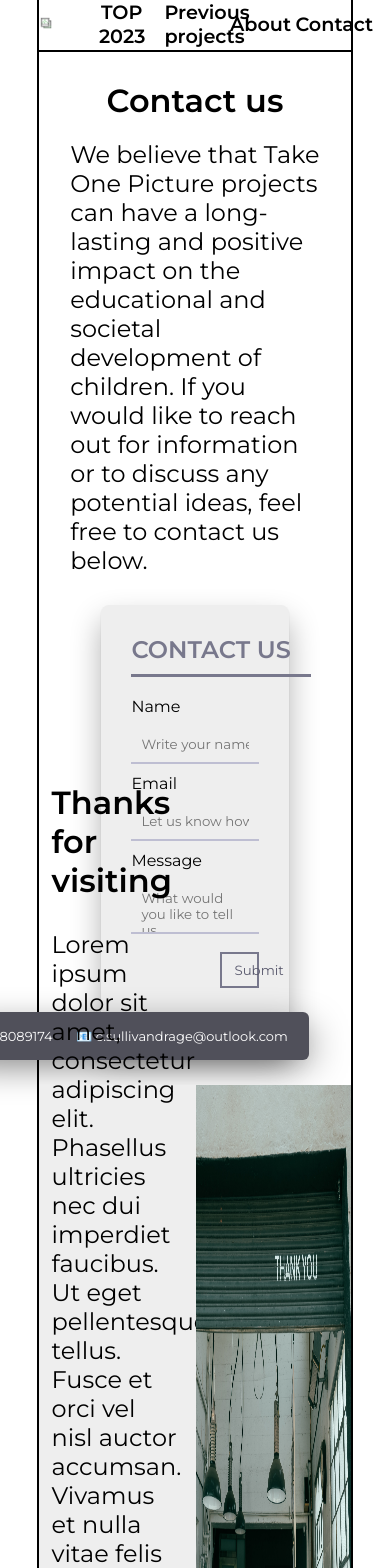
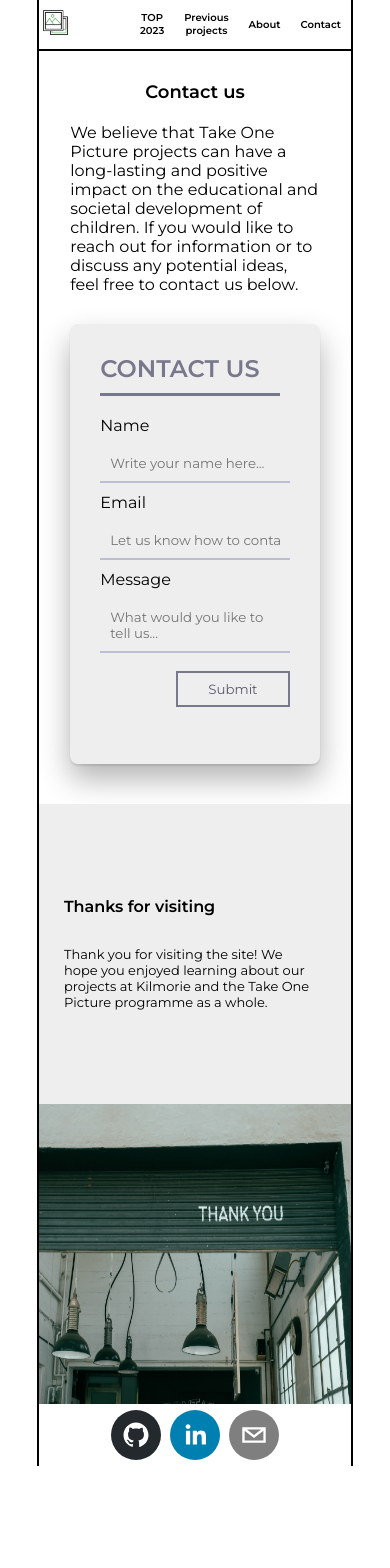
Before and after one commit to Callasaurus/take-one-picture-project, a Next.js app in the folder my-app/: page /Components/Contact in a window 390 px wide. Shown: the top 1568 px of the page. After the commit the page ends 1466 px from the top, so only its background shows below. Built offline with nearby package versions, Linux system fonts and the light colour scheme.

Commit message:
added responsive css across components

```diff
--- a/my-app/pages/Components/About.tsx
+++ b/my-app/pages/Components/About.tsx
@@ -5,6 +5,7 @@ import EmblaCarousel from './EmblaCarousel'
 import { EmblaOptionsType } from 'embla-carousel-react'
 import lisa from '../../Images/lisa.jpg'
 import { FadeInSection } from "./FadeInSection";
+import Link from "next/link";
 
 const OPTIONS: EmblaOptionsType = {}
 const SLIDE_COUNT = 17
@@ -33,7 +34,8 @@ export default function About() {
           <div className="component-top-container">
             <div className="component-top-1">
               <p id="headers"> Lisa Drage </p>
-              <p id="info-text"> Lorem ipsum dolor sit amet, consectetur adipiscing elit. Phasellus ultricies nec dui imperdiet faucibus. Ut eget pellentesque tellus. Fusce et orci vel nisl auctor accumsan. Vivamus et nulla vitae felis porta consequat. Cras eu varius diam. Nullam a aliquet risus, placerat facilisis enim. </p>
+              <p id="info-text"> Lisa has taken a lead role in organising the Take One Picture projects at Kilmorie. She has a History of Art degree and is passionate about enriching primary education with with artistic and creative expression.  </p>
+              <button> <Link style={{ textDecoration: "none", color: "black"}} href="/Components/Contact">Contact</Link> </button>
             </div>
             <div className="component-top-2">
               <Image src={lisa} alt=''/>
--- a/my-app/pages/Components/Contact.tsx
+++ b/my-app/pages/Components/Contact.tsx
@@ -46,10 +46,6 @@ export default function Contact() {
                   <div className='contact-button-container'>
                     <button type="submit" value="Send">Submit</button>
                   </div>
-                  <div className='form-span'>
-                    <span></span> 📱07718089174
-                    <span></span> 📧 c.sullivandrage@outlook.com
-                </div>
               </form>
           </FadeInSection>
 
@@ -57,7 +53,7 @@ export default function Contact() {
           <div className="component-top-container">
             <div className="component-top-1">
               <p id="headers"> Thanks for visiting </p>
-              <p id="info-text"> Lorem ipsum dolor sit amet, consectetur adipiscing elit. Phasellus ultricies nec dui imperdiet faucibus. Ut eget pellentesque tellus. Fusce et orci vel nisl auctor accumsan. Vivamus et nulla vitae felis porta consequat. Cras eu varius diam. Nullam a aliquet risus, placerat facilisis enim. </p>
+              <p id="info-text"> Thank you for visiting the site! We hope you enjoyed learning about our projects at Kilmorie and the Take One Picture programme as a whole.  </p>
             </div>
             <div className="component-top-2">
               <Image src={thankyou} alt=''/>
--- a/my-app/pages/Components/Current.tsx
+++ b/my-app/pages/Components/Current.tsx
@@ -6,6 +6,7 @@ import newer from '../../Images/newer.jpg';
 import kehinde from '../../Images/kehinde.webp';
 import henry from '../../Images/henry.jpg';
 import { FadeInSection } from "./FadeInSection";
+import Link from "next/link";
 
 export default function Current() {
   return [
@@ -16,7 +17,7 @@ export default function Current() {
           <div className="current-top-container">
             <p id="headers-current"> Take These Paintings 2023 </p>
             <p id="headers-current-info"> At Kilmorie, we became concerned at the suggested paintings by The National Gallery, because whilst they stimulate a huge and exciting variety of art work, the paintings themselves tend to be painted by white men for white men. Over the past few years we have tackled this issue by choosing our own artwork and topics to focus on, including diversity and identity. In 2023, we want to address another burning societal issue in our art project - the climate crisis.   </p>
-            <button> Read full TTP 2023 presentation</button>
+            <button> <Link style={{ textDecoration: "none", color: "black"}} href="/ttp2023.pdf" target="_blank">Read full TTP 2023 presentation</Link></button>
           </div>
           </FadeInSection>
 
--- a/my-app/styles/globals.css
+++ b/my-app/styles/globals.css
@@ -122,6 +122,44 @@
   cursor: pointer;
 }
 
+@media (max-width: 1100px) {
+  .component-top-1 {
+    height: 400px;
+  }
+  .component-top-2 img {
+    height: 400px;
+  }
+  #headers {
+    font-size: x-large;
+  }
+  #info-text {
+    font-size: large;
+  }
+  .component-top-1 button {
+    font-size: medium;
+    width: 40%;
+   }
+}
+@media (max-width: 800px) {
+  .component-top-1 {
+    height: 300px;
+  }
+  .component-top-2 img {
+    height: 300px;
+  }
+  .homepage-paintings {
+    flex-direction: column;
+  }
+  .homepage-paintings img {
+    width: 90%;
+  }
+}
+@media (max-width: 700px) {
+  .component-top-container {
+    flex-direction: column;
+  }
+}
+
 /* NAVBAR CSS */
 
 .navbar-container {
@@ -162,12 +200,17 @@
 }
 
 .navbar-links-left {
-  width: 30%;
+  width: 40%;
   display: flex;
   flex-direction: row;
   align-items: center;
   justify-content: flex-start;
 }
+
+.navbar-links-left image {
+  width: 80%;
+}
+
 
 .navbar-links-right button {
   border: none;
@@ -190,6 +233,32 @@
 #logo-image {
   width: 15%;
   height: 15%;
+}
+
+@media (max-width: 1000px) {
+  #logo-image {
+    width: 25%;
+    height: 25%;
+  }
+}
+@media (max-width: 600px) {
+  .navbar-links-right button {
+    font-size: medium;
+  }
+  #logo-image {
+    width: 35%;
+    height: 35%;
+  }
+}
+@media (max-width: 600px) {
+  .navbar-links-right button {
+    font-size: small;
+  }
+}
+@media (max-width: 400px) {
+  .navbar-links-right button {
+    font-size: x-small;
+  }
 }
 
 
@@ -263,6 +332,48 @@
   margin-bottom: 30px;
 }
 
+@media (max-width: 1000px) {
+  .current-top-container button{
+    font-size: medium;
+  }
+  #headers-current {
+    font-size: x-large;
+  }
+
+  #headers-current-info {
+    font-size: large;
+  }
+}
+@media (max-width: 900px) {
+  .current-top-container button{
+    width: 50%;
+  }
+}
+@media (max-width: 800px) {
+  #headers {
+    font-size: large;
+  }
+  #info-text {
+    font-size: medium;
+  }
+}
+@media (max-width: 450px) {
+  #headers {
+    font-size: medium;
+  }
+  #info-text {
+    font-size: small;
+  }
+  #headers-current {
+    font-size: large;
+  }
+
+  #headers-current-info {
+    font-size: medium;
+  }
+}
+
+
 /* PREVIOUS CSS */
 
 .previous-container {
@@ -318,6 +429,19 @@
   background-color: rgb(207, 205, 205)
  }
 
+ @media (max-width: 1000px) {
+  .previous-container button{
+    width: 50%;
+    font-size: medium;
+  }
+}
+@media (max-width: 600px) {
+  .previous-container button{
+    width: 60%;
+    font-size: small;
+  }
+}
+
  /* ABOUT CONTAINER */
 
  .about-container {
@@ -352,6 +476,7 @@
   width: 100%;
   height: auto;
 }
+
 
 /* CONTACT CSS */
 
@@ -440,24 +565,19 @@ form button:hover {
   color:#fff
 }
 
-.form-span {
-  content:'Hi';
-  position:absolute;
-  bottom:-15px;
-  right:-20px;
-  background:#50505a;
-  color:#fff;
-  width:370px;
-  padding:16px 4px 16px 0;
-  border-radius:6px;
-  font-size:13px;
-  box-shadow:10px 10px 40px -14px #000
+@media (max-width: 700px) {
+  .form button {
+    width: 40%
+  }
+  .form{
+    width: 80%;
+  }
 }
-
-.form span {
-  margin:0 5px 0 15px
+@media (max-width: 500px) {
+  .form button {
+    width: 60%
+  }
 }
-
 
 /*  CAROUSEL CSS */
 
```
Also changed, not shown: 1 other file (tests, documents, lock files or other folders).
